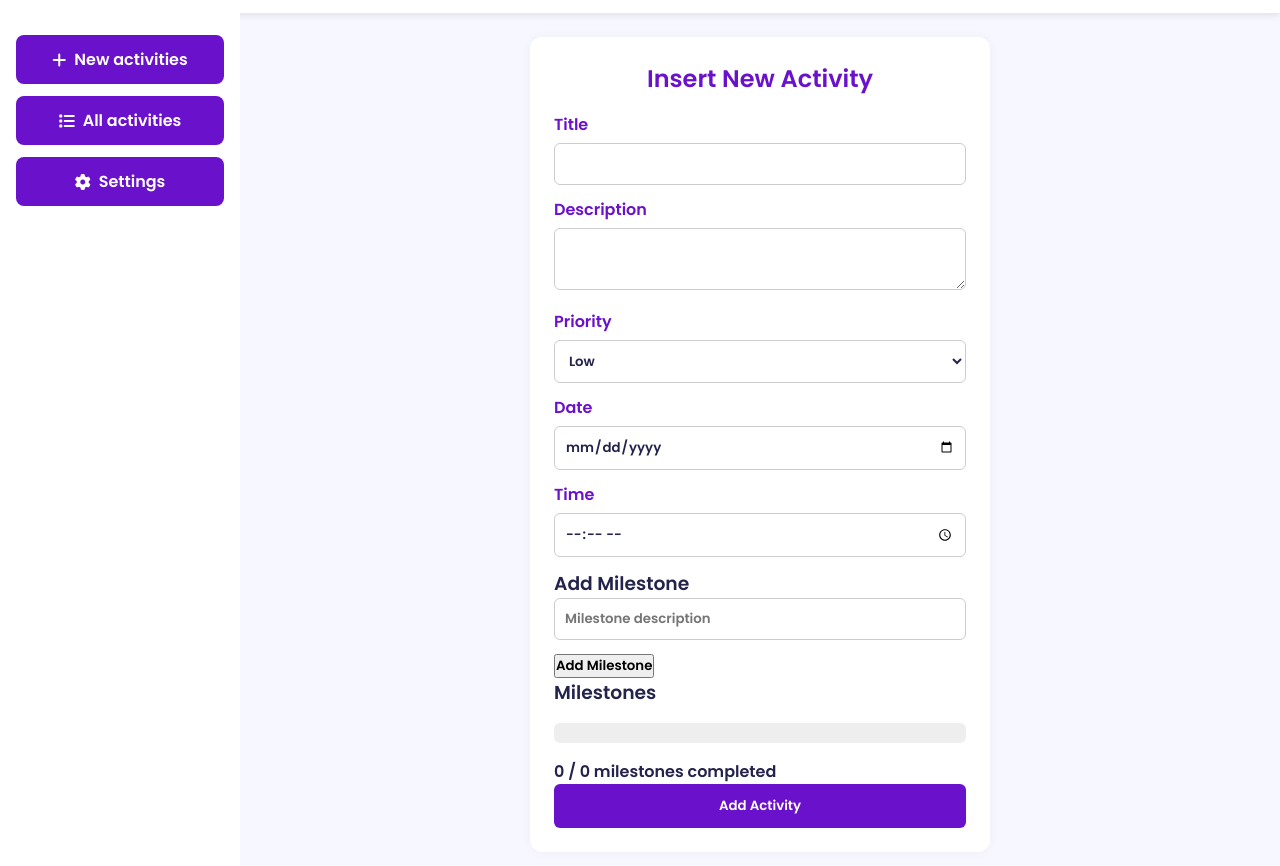
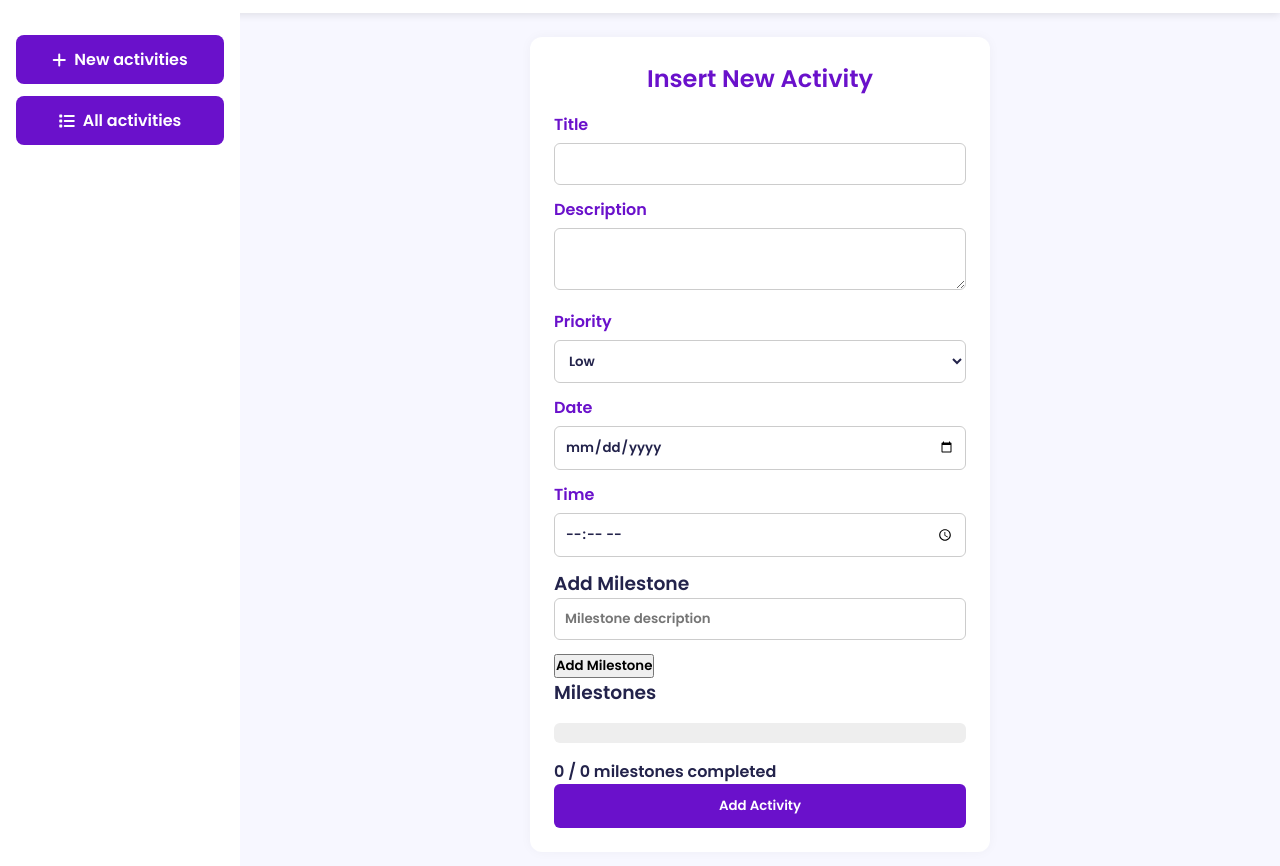
Before and after one commit to RohanVashisht1234/personalDevelopmentTrackerITM, a plain HTML site: page index.html in a window 1280 px wide. Shown: the part 62-928 px from the top of the page. Drawn offline with Linux system fonts and the light colour scheme.

```diff
--- a/index.html
+++ b/index.html
@@ -22,7 +22,6 @@
         <aside class="sidebar">
             <button id="new_task" class="sidebar-btn"><i class="fa fa-plus"></i> New activities</button>
             <button id="all_task" class="sidebar-btn"><i class="fa fa-list"></i> All activities</button>
-            <button class="sidebar-btn"><i class="fa fa-cog"></i> Settings</button>
         </aside>
         <main id="root" class="main"></main>
     </div>
@@ -132,4 +131,5 @@
     </script>
 
 </body>
+
 </html>
--- a/style.css
+++ b/style.css
@@ -119,7 +119,7 @@
     color: var(--text-dark);
 }
 
-body.dark .tracker-form-container  * {
+body.dark .tracker-form-container * {
     color: var(--text-dark) !important;
 }
 
```
Lines whose indentation alone changed are shown as unchanged.
